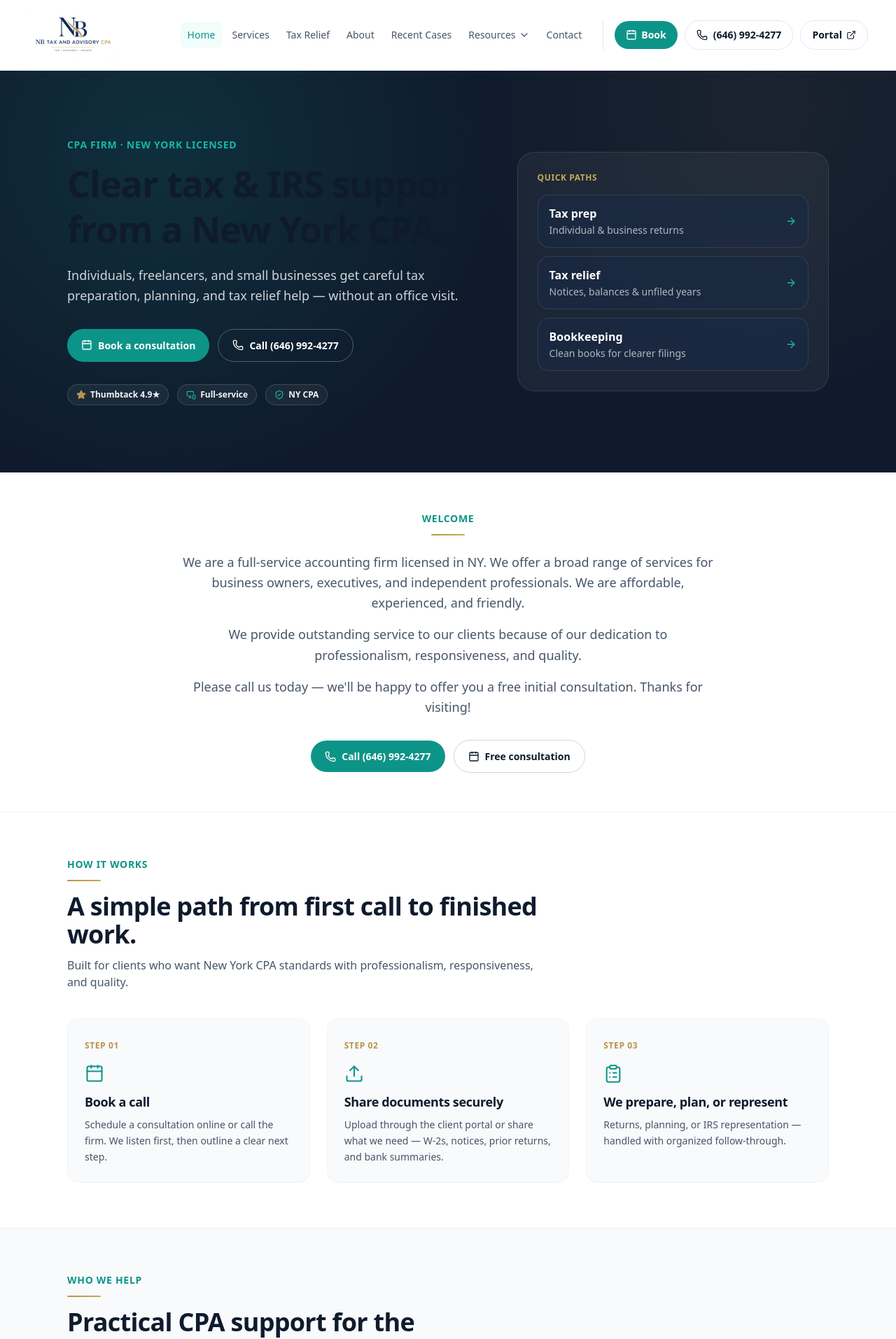
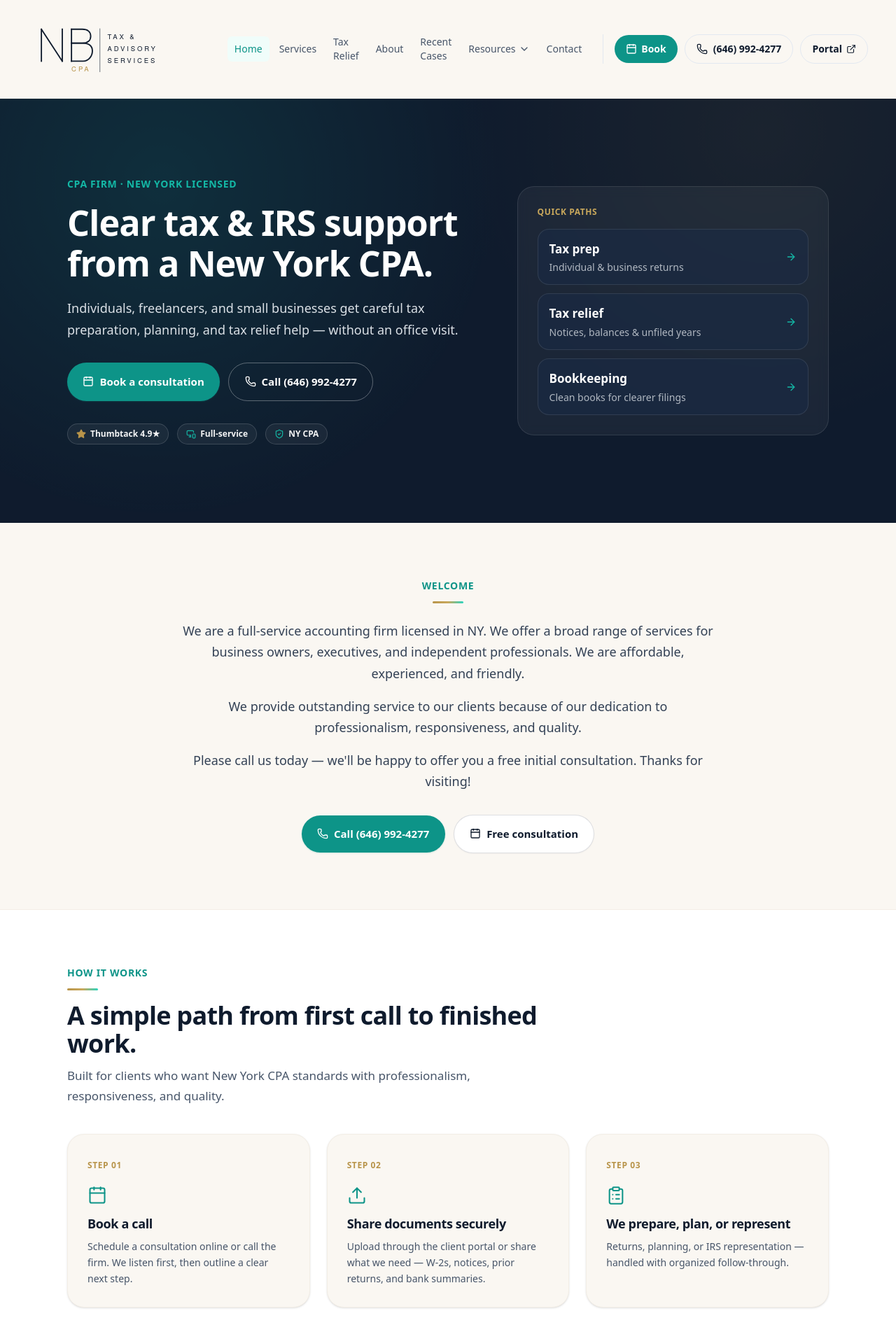
Before and after one commit to bhallanitin1989/nitin-bhalla-cpa, a Next.js app: page / in a window 1280 px wide. Shown: the top 1913 px of the page at 70% size. Built offline with nearby package versions, Linux system fonts and the light colour scheme.

Commit message:
Refresh branding: NYB-style NB Tax logo, hero contrast fix, warmer UI
Add hand-crafted SVG wordmarks (navy+gold and white), enlarge header logo,
move heading colors into @layer base so dark heroes stay readable, and
warm the site with cream backgrounds, larger type, and rounder cards.

```diff
--- a/app/globals.css
+++ b/app/globals.css
@@ -9,8 +9,11 @@
   --slate-500: #64748b;
   --slate-100: #f1f5f9;
   --slate-50: #f8fafc;
+  --cream: #faf7f2;
+  --cream-100: #f3eee6;
   --teal-600: #0d9488;
   --teal-500: #14b8a6;
+  --teal-400: #2dd4bf;
   --teal-50: #f0fdfa;
   --gold-500: #b8944a;
   --gold-400: #c9a85c;
@@ -27,8 +30,11 @@
   --color-slate-500: var(--slate-500);
   --color-slate-100: var(--slate-100);
   --color-slate-50: var(--slate-50);
+  --color-cream: var(--cream);
+  --color-cream-100: var(--cream-100);
   --color-teal-600: var(--teal-600);
   --color-teal-500: var(--teal-500);
+  --color-teal-400: var(--teal-400);
   --color-teal-50: var(--teal-50);
   --color-gold-500: var(--gold-500);
   --color-gold-400: var(--gold-400);
@@ -37,14 +43,18 @@
   --font-display: var(--font-source-serif);
 }
 
+/* Base styles in @layer so Tailwind utilities (e.g. text-white) win */
+@layer base {
   html {
     scroll-behavior: smooth;
   }
 
   body {
-  background: var(--white);
+    background: var(--cream);
     color: var(--slate-700);
     font-family: var(--font-sans), system-ui, sans-serif;
+    font-size: 1.0625rem; /* 17px */
+    line-height: 1.7;
   }
 
   h1,
@@ -54,6 +64,9 @@ h4 {
     font-family: var(--font-display), Georgia, serif;
     color: var(--navy-900);
     letter-spacing: -0.02em;
+    line-height: 1.25;
+    font-weight: 600;
+  }
 }
 
 :focus-visible {
@@ -77,22 +90,24 @@ h4 {
   top: 1rem;
 }
 
-/* Shared button patterns */
+/* Shared button patterns — friendlier, slightly larger */
 .btn-primary {
   display: inline-flex;
   align-items: center;
   gap: 0.5rem;
   border-radius: 9999px;
   background: var(--teal-600);
-  padding: 0.75rem 1.25rem;
-  font-size: 0.875rem;
+  padding: 0.85rem 1.4rem;
+  font-size: 0.9375rem;
   font-weight: 600;
   color: white;
-  transition: background-color 0.15s ease;
+  box-shadow: 0 1px 2px rgba(13, 148, 136, 0.2);
+  transition: background-color 0.15s ease, box-shadow 0.15s ease, transform 0.15s ease;
 }
 
 .btn-primary:hover {
   background: var(--teal-500);
+  box-shadow: 0 4px 12px rgba(13, 148, 136, 0.25);
 }
 
 .btn-secondary {
@@ -100,19 +115,21 @@ h4 {
   align-items: center;
   gap: 0.5rem;
   border-radius: 9999px;
-  border: 1px solid rgba(15, 27, 45, 0.18);
-  background: transparent;
-  padding: 0.75rem 1.25rem;
-  font-size: 0.875rem;
+  border: 1px solid rgba(15, 27, 45, 0.14);
+  background: var(--white);
+  padding: 0.85rem 1.4rem;
+  font-size: 0.9375rem;
   font-weight: 600;
   color: var(--navy-900);
-  transition: background-color 0.15s ease, border-color 0.15s ease;
+  box-shadow: 0 1px 2px rgba(15, 27, 45, 0.04);
+  transition: background-color 0.15s ease, border-color 0.15s ease, box-shadow 0.15s ease;
 }
 
 .btn-secondary:hover {
   border-color: var(--teal-600);
   background: var(--teal-50);
   color: var(--teal-600);
+  box-shadow: 0 2px 8px rgba(13, 148, 136, 0.12);
 }
 
 .btn-secondary-on-dark {
@@ -120,22 +137,23 @@ h4 {
   align-items: center;
   gap: 0.5rem;
   border-radius: 9999px;
-  border: 1px solid rgba(255, 255, 255, 0.28);
+  border: 1px solid rgba(255, 255, 255, 0.32);
   background: transparent;
-  padding: 0.75rem 1.25rem;
-  font-size: 0.875rem;
+  padding: 0.85rem 1.4rem;
+  font-size: 0.9375rem;
   font-weight: 600;
   color: white;
-  transition: background-color 0.15s ease;
+  transition: background-color 0.15s ease, border-color 0.15s ease;
 }
 
 .btn-secondary-on-dark:hover {
   background: rgba(255, 255, 255, 0.1);
+  border-color: rgba(255, 255, 255, 0.5);
 }
 
 .gold-divider {
-  height: 2px;
-  width: 3rem;
+  height: 3px;
+  width: 2.75rem;
   border-radius: 9999px;
-  background: linear-gradient(90deg, var(--gold-500), var(--gold-400));
+  background: linear-gradient(90deg, var(--gold-500), var(--gold-400), var(--teal-400));
 }
--- a/app/layout.tsx
+++ b/app/layout.tsx
@@ -33,7 +33,7 @@ export default function RootLayout({
   return (
     <html lang="en">
       <body
-        className={`${sourceSans.variable} ${sourceSerif.variable} flex min-h-screen flex-col antialiased`}
+        className={`${sourceSans.variable} ${sourceSerif.variable} flex min-h-screen flex-col bg-cream antialiased`}
       >
         <a href="#main" className="skip-link">
           Skip to main content
--- a/app/page.tsx
+++ b/app/page.tsx
@@ -150,15 +150,15 @@ export default function HomePage() {
               "radial-gradient(circle at 18% 20%, rgba(20,184,166,0.32), transparent 42%), radial-gradient(circle at 85% 8%, rgba(184,148,74,0.18), transparent 36%)",
           }}
         />
-        <div className="relative mx-auto grid max-w-6xl gap-10 px-4 py-16 sm:px-6 sm:py-20 lg:grid-cols-[1.15fr_0.85fr] lg:items-center lg:px-8 lg:py-24">
+        <div className="relative mx-auto grid max-w-6xl gap-10 px-4 py-20 sm:px-6 sm:py-24 lg:grid-cols-[1.15fr_0.85fr] lg:items-center lg:px-8 lg:py-28">
           <div>
             <p className="text-sm font-semibold uppercase tracking-wider text-teal-500">
               CPA firm · New York licensed
             </p>
-            <h1 className="mt-3 max-w-2xl text-4xl font-semibold leading-tight text-white sm:text-5xl lg:text-[3.25rem]">
+            <h1 className="mt-4 max-w-2xl text-4xl font-semibold leading-[1.15] text-white sm:text-5xl lg:text-[3.15rem]">
               Clear tax &amp; IRS support from a New York CPA.
             </h1>
-            <p className="mt-5 max-w-xl text-lg leading-relaxed text-slate-100/85">
+            <p className="mt-5 max-w-xl text-lg leading-[1.7] text-slate-100/90">
               Individuals, freelancers, and small businesses get careful tax
               preparation, planning, and tax relief help — without an office
               visit.
@@ -226,14 +226,14 @@ export default function HomePage() {
       </section>
 
       {/* Welcome */}
-      <section className="border-b border-slate-100 bg-white">
-        <div className="mx-auto max-w-6xl px-4 py-14 sm:px-6 lg:px-8">
+      <section className="border-b border-cream-100 bg-cream">
+        <div className="mx-auto max-w-6xl px-4 py-16 sm:px-6 sm:py-20 lg:px-8">
           <div className="mx-auto max-w-3xl text-center">
             <p className="text-sm font-semibold uppercase tracking-wider text-teal-600">
               Welcome
             </p>
             <div className="gold-divider mx-auto mt-3" />
-            <div className="mt-6 space-y-4 text-lg leading-relaxed text-slate-600">
+            <div className="mt-6 space-y-4 text-lg leading-[1.7] text-slate-700">
               <p>
                 We are a full-service accounting firm licensed in NY. We offer a
                 broad range of services for business owners, executives, and
@@ -274,8 +274,8 @@ export default function HomePage() {
       </section>
 
       {/* How it works */}
-      <section className="border-b border-slate-100 bg-white">
-        <div className="mx-auto max-w-6xl px-4 py-16 sm:px-6 lg:px-8">
+      <section className="border-b border-cream-100 bg-white">
+        <div className="mx-auto max-w-6xl px-4 py-20 sm:px-6 lg:px-8">
           <div className="max-w-2xl">
             <p className="text-sm font-semibold uppercase tracking-wider text-teal-600">
               How it works
@@ -293,7 +293,7 @@ export default function HomePage() {
             {howItWorks.map((item) => (
               <article
                 key={item.step}
-                className="relative rounded-2xl border border-slate-100 bg-slate-50 p-6"
+                className="relative rounded-3xl border border-cream-100 bg-cream p-7 shadow-sm"
               >
                 <span className="text-xs font-bold tracking-wider text-gold-500">
                   STEP {item.step}
@@ -316,8 +316,8 @@ export default function HomePage() {
       </section>
 
       {/* Who we help */}
-      <section className="bg-slate-50">
-        <div className="mx-auto max-w-6xl px-4 py-16 sm:px-6 lg:px-8">
+      <section className="bg-cream-100/60">
+        <div className="mx-auto max-w-6xl px-4 py-20 sm:px-6 lg:px-8">
           <div className="max-w-2xl">
             <p className="text-sm font-semibold uppercase tracking-wider text-teal-600">
               Who we help
@@ -331,7 +331,7 @@ export default function HomePage() {
             {whoWeHelp.map((item) => (
               <article
                 key={item.title}
-                className="flex h-full flex-col rounded-2xl border border-slate-100 bg-white p-6 shadow-sm transition hover:-translate-y-0.5 hover:shadow-md"
+                className="flex h-full flex-col rounded-3xl border border-cream-100 bg-white p-7 shadow-sm transition hover:-translate-y-0.5 hover:shadow-md"
               >
                 <div className="flex h-11 w-11 items-center justify-center rounded-full bg-teal-50 text-teal-600">
                   <item.icon className="h-5 w-5" aria-hidden />
@@ -356,7 +356,7 @@ export default function HomePage() {
       </section>
 
       {/* What We Do */}
-      <section className="mx-auto max-w-6xl px-4 py-16 sm:px-6 lg:px-8">
+      <section className="mx-auto max-w-6xl px-4 py-20 sm:px-6 lg:px-8">
         <div className="max-w-2xl">
           <p className="text-sm font-semibold uppercase tracking-wider text-teal-600">
             What we do
@@ -375,7 +375,7 @@ export default function HomePage() {
             <Link
               key={item.title}
               href={item.href}
-              className="group rounded-2xl border border-slate-100 bg-slate-50 p-6 shadow-sm transition duration-200 hover:-translate-y-1 hover:border-teal-500/25 hover:bg-white hover:shadow-lg"
+              className="group rounded-3xl border border-cream-100 bg-white p-7 shadow-sm transition duration-200 hover:-translate-y-1 hover:border-teal-500/30 hover:shadow-lg"
             >
               <item.icon
                 className="h-8 w-8 text-teal-600"
@@ -410,8 +410,8 @@ export default function HomePage() {
       </section>
 
       {/* Meet the CPA */}
-      <section className="bg-slate-50">
-        <div className="mx-auto max-w-6xl px-4 py-16 sm:px-6 lg:px-8">
+      <section className="bg-cream-100/60">
+        <div className="mx-auto max-w-6xl px-4 py-20 sm:px-6 lg:px-8">
           <div className="grid gap-10 lg:grid-cols-[1fr_1.2fr] lg:items-center">
             <div className="rounded-3xl border border-slate-100 bg-navy-900 p-8 text-white sm:p-10">
               <div className="flex h-16 w-16 items-center justify-center rounded-full bg-teal-600/20 text-teal-500">
@@ -453,7 +453,7 @@ export default function HomePage() {
       </section>
 
       {/* Reviews */}
-      <section className="mx-auto max-w-6xl px-4 py-16 sm:px-6 lg:px-8">
+      <section className="mx-auto max-w-6xl px-4 py-20 sm:px-6 lg:px-8">
         <div className="flex flex-wrap items-end justify-between gap-6">
           <div className="max-w-xl">
             <p className="text-sm font-semibold uppercase tracking-wider text-teal-600">
@@ -464,7 +464,7 @@ export default function HomePage() {
               What clients say on Thumbtack
             </h2>
           </div>
-          <div className="rounded-2xl border border-slate-100 bg-gold-50 px-6 py-4 text-center shadow-sm">
+          <div className="rounded-3xl border border-gold-400/20 bg-gold-50 px-6 py-5 text-center shadow-sm">
             <p className="font-[family-name:var(--font-display)] text-4xl font-semibold text-navy-900">
               {overallRating}
               <span className="text-2xl text-gold-500">★</span>
@@ -493,8 +493,8 @@ export default function HomePage() {
       </section>
 
       {/* From the blog */}
-      <section className="bg-slate-50">
-        <div className="mx-auto max-w-6xl px-4 py-16 sm:px-6 lg:px-8">
+      <section className="bg-cream-100/60">
+        <div className="mx-auto max-w-6xl px-4 py-20 sm:px-6 lg:px-8">
           <div className="flex flex-wrap items-end justify-between gap-4">
             <div className="max-w-2xl">
               <p className="text-sm font-semibold uppercase tracking-wider text-teal-600">
@@ -518,7 +518,7 @@ export default function HomePage() {
               <Link
                 key={post.slug}
                 href={`/resources/blog/${post.slug}/`}
-                className="group flex h-full flex-col rounded-2xl border border-slate-100 bg-white p-6 shadow-sm transition hover:-translate-y-0.5 hover:shadow-md"
+                className="group flex h-full flex-col rounded-3xl border border-cream-100 bg-white p-7 shadow-sm transition hover:-translate-y-0.5 hover:shadow-md"
               >
                 <p className="text-xs font-semibold uppercase tracking-wider text-gold-500">
                   {formatPostDate(post.date)}
@@ -543,7 +543,7 @@ export default function HomePage() {
       </section>
 
       {/* Final CTA */}
-      <section className="mx-auto max-w-6xl px-4 py-16 sm:px-6 lg:px-8">
+      <section className="mx-auto max-w-6xl px-4 py-20 sm:px-6 lg:px-8">
         <div className="rounded-3xl bg-navy-900 px-6 py-12 text-center text-white sm:px-12">
           <p className="text-sm font-semibold uppercase tracking-wider text-gold-400">
             Next step
--- a/components/Footer.tsx
+++ b/components/Footer.tsx
@@ -14,7 +14,7 @@ const exploreResources = footerNavLinks.filter((link) =>
 
 export default function Footer() {
   return (
-    <footer className="mt-auto border-t border-slate-100 bg-navy-950 text-slate-100">
+    <footer className="mt-auto border-t border-navy-800 bg-navy-950 text-slate-100">
       <div className="mx-auto grid max-w-6xl gap-10 px-4 py-12 sm:px-6 md:grid-cols-2 lg:grid-cols-4 lg:px-8">
         <div className="lg:col-span-1">
           <p className="font-[family-name:var(--font-display)] text-xl font-semibold text-white">
--- a/components/Header.tsx
+++ b/components/Header.tsx
@@ -141,7 +141,7 @@ export default function Header() {
   }
 
   return (
-    <header className="sticky top-0 z-50 border-b border-slate-100 bg-white/95 backdrop-blur">
+    <header className="sticky top-0 z-50 border-b border-cream-100/80 bg-cream/95 backdrop-blur">
       <div className="mx-auto flex max-w-7xl items-center justify-between gap-6 px-4 py-3.5 sm:px-6 lg:px-8 xl:px-10">
         <Link
           href="/"
@@ -151,9 +151,9 @@ export default function Header() {
           <Image
             src={site.logoSrc}
             alt={site.logoAlt}
-            width={240}
-            height={64}
-            className="h-16 w-auto object-contain sm:h-[4.5rem]"
+            width={437}
+            height={150}
+            className="h-24 w-auto object-contain sm:h-28"
             priority
           />
         </Link>
@@ -223,7 +223,7 @@ export default function Header() {
       {open && (
         <nav
           id="mobile-nav"
-          className="border-t border-slate-100 bg-white px-4 py-3 xl:hidden"
+          className="border-t border-cream-100 bg-cream px-4 py-3 xl:hidden"
           aria-label="Mobile"
         >
           <ul className="flex flex-col gap-1">
--- a/components/ReviewCard.tsx
+++ b/components/ReviewCard.tsx
@@ -28,7 +28,7 @@ export default function ReviewCard({
   compact?: boolean;
 }) {
   return (
-    <article className="flex h-full flex-col rounded-2xl border border-slate-100 bg-white p-6 shadow-sm transition hover:shadow-md">
+    <article className="flex h-full flex-col rounded-3xl border border-cream-100 bg-white p-6 shadow-sm transition hover:shadow-md">
       <StarRating rating={review.rating} />
       <blockquote
         className={`mt-4 flex-1 text-sm leading-relaxed text-slate-600 ${
--- a/lib/site.ts
+++ b/lib/site.ts
@@ -40,7 +40,7 @@ export const site = {
   ],
   disclaimer:
     "This website provides general information and is not tax advice. NB Tax and Advisory, CPA is a d/b/a of Nitin Bhalla CPA PC. Please contact the firm to discuss your specific situation.",
-  logoSrc: "/logo-nb-tax.png",
+  logoSrc: "/logo-nb-tax.svg",
   logoAlt: "NB Tax and Advisory, CPA",
 } as const;
 
```
Also changed, not shown: components/TopicDetail.tsx (+4 -4 lines), public/logo-nb-tax-white.svg (added), public/logo-nb-tax.svg (added). Lines whose indentation alone changed are shown as unchanged.
